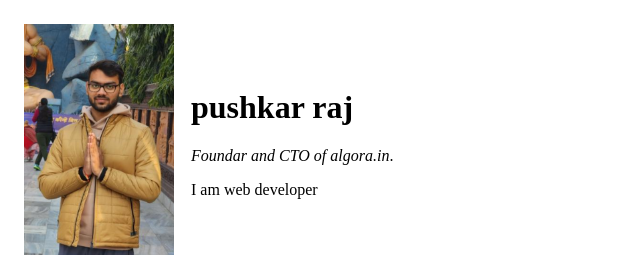
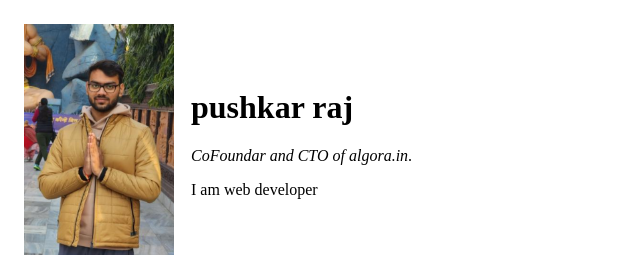
Before and after one commit to pushkarraj785/cv3, a plain HTML site: page index.html in a window 1280 px wide. Shown: the top 257 px of the page, 0-640 px from the left. Drawn offline with Linux system fonts and the light colour scheme.

Commit message:
Update index.html

```diff
--- a/index.html
+++ b/index.html
@@ -10,7 +10,7 @@
         <tr><td><img src="Screenshot 2023-01-16 161725.png" alt="pushkar's image" width="150"></td>
         <td>
             <h1>pushkar raj</h1>
-            <p><em>Foundar and CTO of algora.in</em>.</p>
+            <p><em>CoFoundar and CTO of algora.in</em>.</p>
             <p>I am web developer</p>
         </td></tr>
 
```
